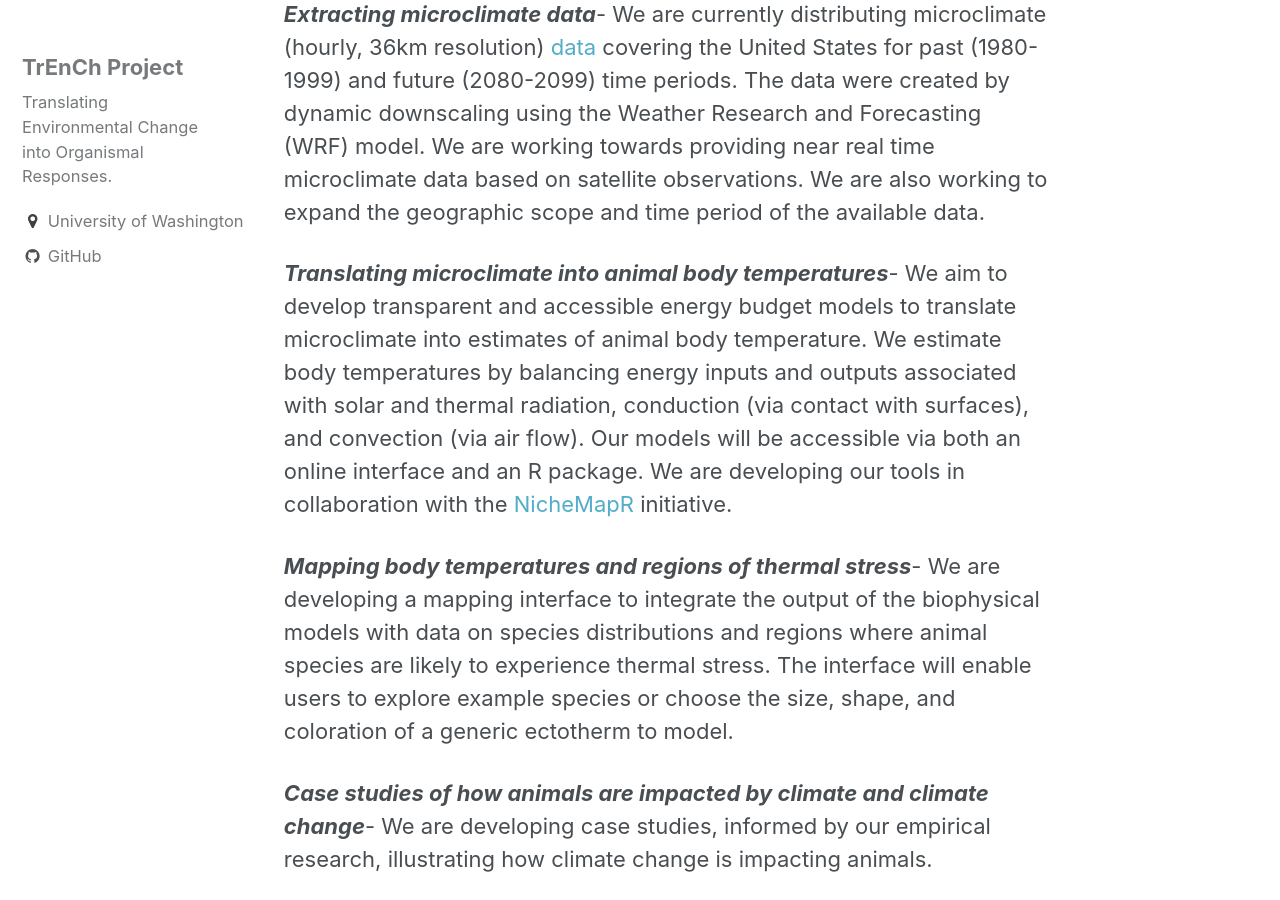
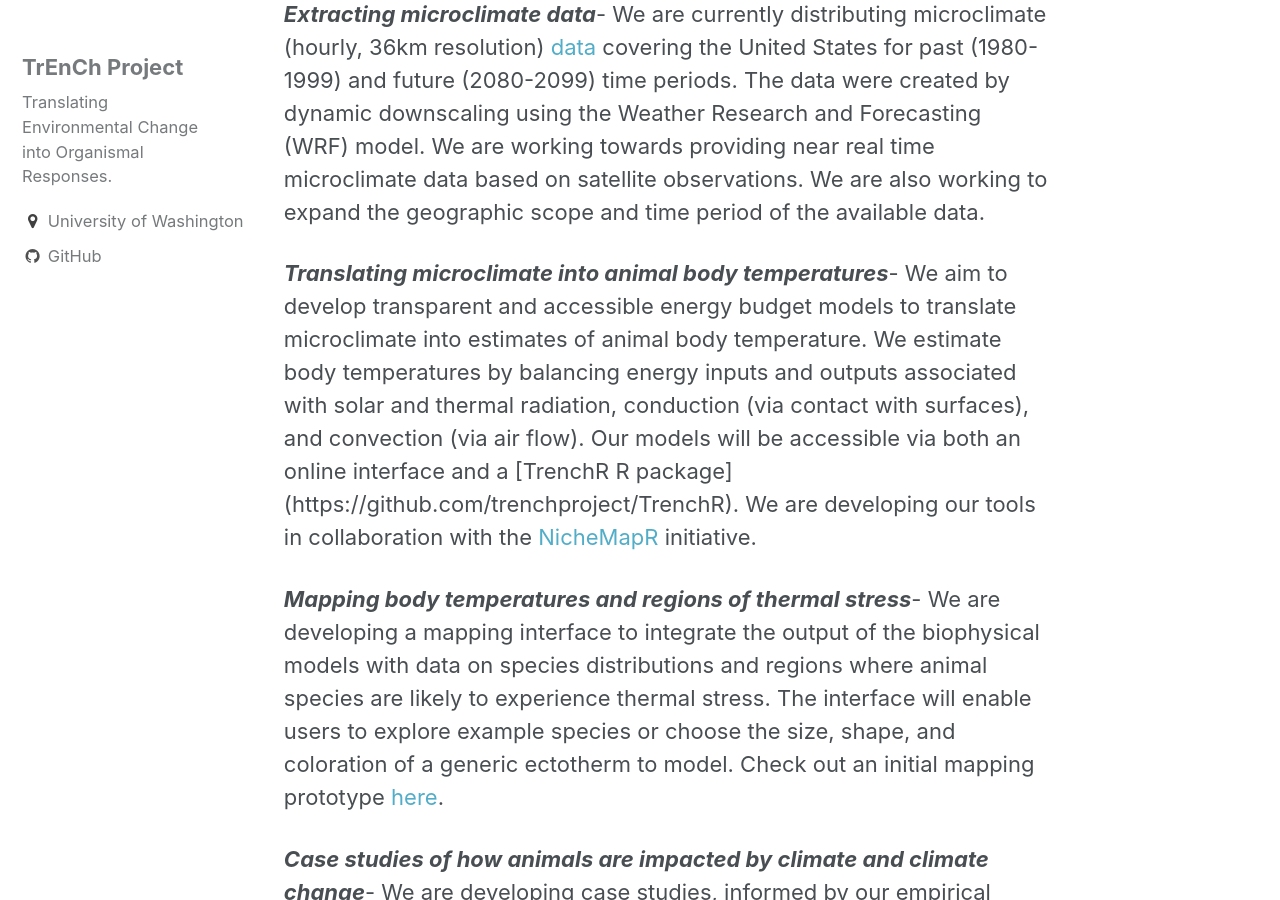
Before and after one commit to trenchproject/trenchproject.github.io, a Jekyll site: the page built from index.md, in a window 1280 px wide and 900 px high, scrolled down 1367 px. Built offline with Jekyll 4.4.1, drawn with Linux system fonts in a browser that asks for light colours.

Commit message:
Update links

```diff
--- a/index.md
+++ b/index.md
@@ -21,11 +21,11 @@ Many efforts to forecast ecological responses to climate change are based on air
 
 ## Tools
 
-***Extracting microclimate data***-  We are currently distributing microclimate (hourly, 36km resolution) [data](http://onlinelibrary.wiley.com/doi/10.1002/ecy.1444/full) covering the United States for past (1980-1999) and future (2080-2099) time periods.  The data were created by dynamic downscaling using the Weather Research and Forecasting (WRF) model.  We are working towards providing near real time microclimate data based on satellite observations.  We are also working to expand the geographic scope and time period of the available data.
+***Extracting microclimate data***-  We are currently distributing microclimate (hourly, 36km resolution) [data](http://microclim.org/) covering the United States for past (1980-1999) and future (2080-2099) time periods.  The data were created by dynamic downscaling using the Weather Research and Forecasting (WRF) model.  We are working towards providing near real time microclimate data based on satellite observations.  We are also working to expand the geographic scope and time period of the available data.
 
-***Translating microclimate into animal body temperatures***- We aim to develop transparent and accessible energy budget models to translate microclimate into estimates of animal body temperature.  We estimate body temperatures by balancing energy inputs and outputs associated with solar and thermal radiation, conduction (via contact with surfaces), and convection (via air flow).  Our models will be accessible via both an online interface and an R package. We are developing our tools in collaboration with the [NicheMapR](https://twitter.com/nichemapr) initiative.
+***Translating microclimate into animal body temperatures***- We aim to develop transparent and accessible energy budget models to translate microclimate into estimates of animal body temperature.  We estimate body temperatures by balancing energy inputs and outputs associated with solar and thermal radiation, conduction (via contact with surfaces), and convection (via air flow).  Our models will be accessible via both an online interface and a [TrenchR R package] (https://github.com/trenchproject/TrenchR). We are developing our tools in collaboration with the [NicheMapR](https://twitter.com/nichemapr) initiative.
 
-***Mapping body temperatures and regions of thermal stress***- We are developing a mapping interface to integrate the output of the biophysical models with data on species distributions and regions where animal species are likely to experience thermal stress.  The interface will enable users to explore example species or choose the size, shape, and coloration of a generic ectotherm to model.
+***Mapping body temperatures and regions of thermal stress***- We are developing a mapping interface to integrate the output of the biophysical models with data on species distributions and regions where animal species are likely to experience thermal stress.  The interface will enable users to explore example species or choose the size, shape, and coloration of a generic ectotherm to model. Check out an initial mapping prototype [here](http://biophys.microclim.org/).
 
 ***Case studies of how animals are impacted by climate and climate change***- We are developing case studies, informed by our empirical research, illustrating how climate change is impacting animals.
 
```
